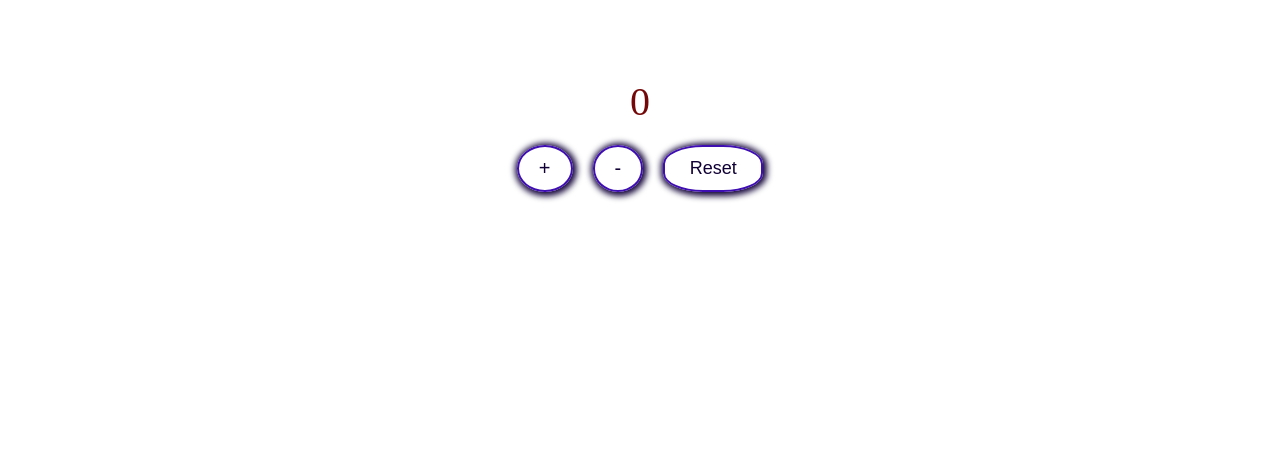
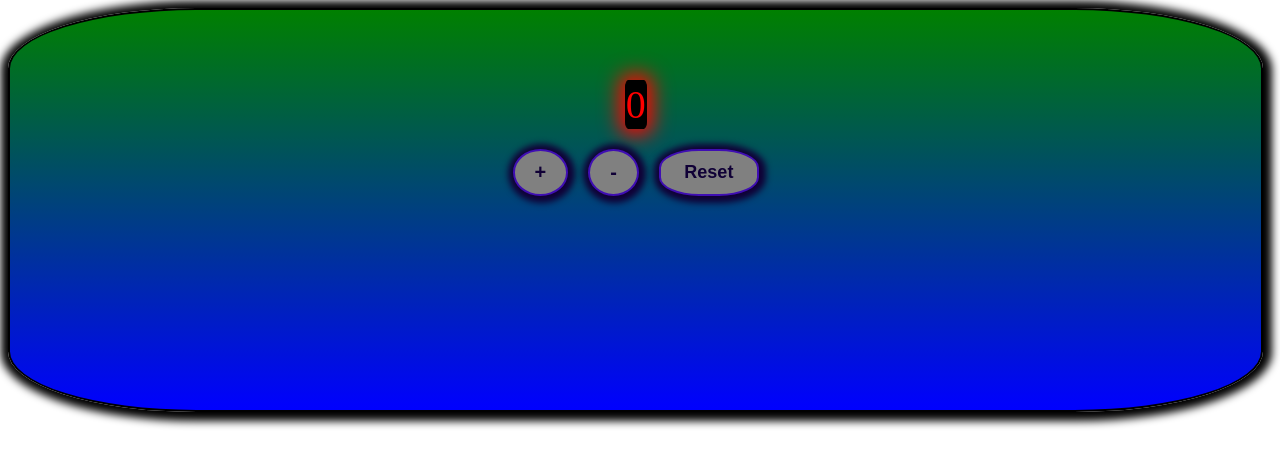
Before and after one commit to 21stChrom/21stChrom-Counter, a React (Create React App) app: page / in a window 1280 px wide. Shown: the top 466 px of the page. Built offline with nearby package versions, Linux system fonts and the light colour scheme.

Commit message:
1 file modified

```diff
--- a/src/style.css
+++ b/src/style.css
@@ -4,10 +4,21 @@ p {
     Ubuntu, Cantarell, 'Open Sans', 'Helvetica Neue', sans-serif;
 }
 .container{
+  height: 100px;
+  width: 100px;
+  border: 2px solid;
+  border-radius: 15%;
+  background-color:blue;
   overflow: hidden;
 }
 .counter {
-  width: 100%;
+box-shadow: 1px 1px 8px 8px;
+  height: 50vh;
+  width: 99%;
+  border: 2px solid;
+  border-radius: 15%;
+  background-image: linear-gradient(green, blue);
+  overflow: hidden;
   display: flex;
   align-items: center;
   flex-direction: column;
@@ -24,11 +35,16 @@ p {
 }
 
 .counter__output {
+  box-shadow: 0px 0px 20px 6px;
+  background-color: black;
+  border-radius: 15%;
   font-size: 40px;
-  color: rgb(116, 7, 7);
+  border: 1px solid black;
+  color: red;
 }
 
 .btn__container {
+  z-index: 2;
   display: flex;
   justify-content: center;
   flex-direction: row;
@@ -36,11 +52,12 @@ p {
 }
 
 .control__btn {
+  font-weight: bolder;
   border-radius: 50%;
   font-size: 20px;
   padding: 10px 20px;
-  background-color: transparent;
-  box-shadow: 1px 1px 6px 3px;
+  background-color: gray;
+  box-shadow: 1px 1px 6px 6px;
   color: rgb(16, 0, 54);
   border: 2px solid rgb(63, 14, 179);
   cursor: pointer;
@@ -58,14 +75,15 @@ p {
   border: 1px solid rgb(16, 0, 54);
 }
 .reset {
+  font-weight: bold;
   border-radius: 40%;
-  box-shadow: 1px 1px 6px 3px;
+  box-shadow: 1px 1px 6px 6px;
   color: rgb(16, 0, 54);
   border: 2px solid rgb(63, 14, 179);
   width: 100px;
   font-size: 18px;
   padding: 10px 20px;
-  background-color: transparent;
+  background-color: gray;
   cursor: pointer;
   transition: 0.2s ease-in-out;
 }
```
